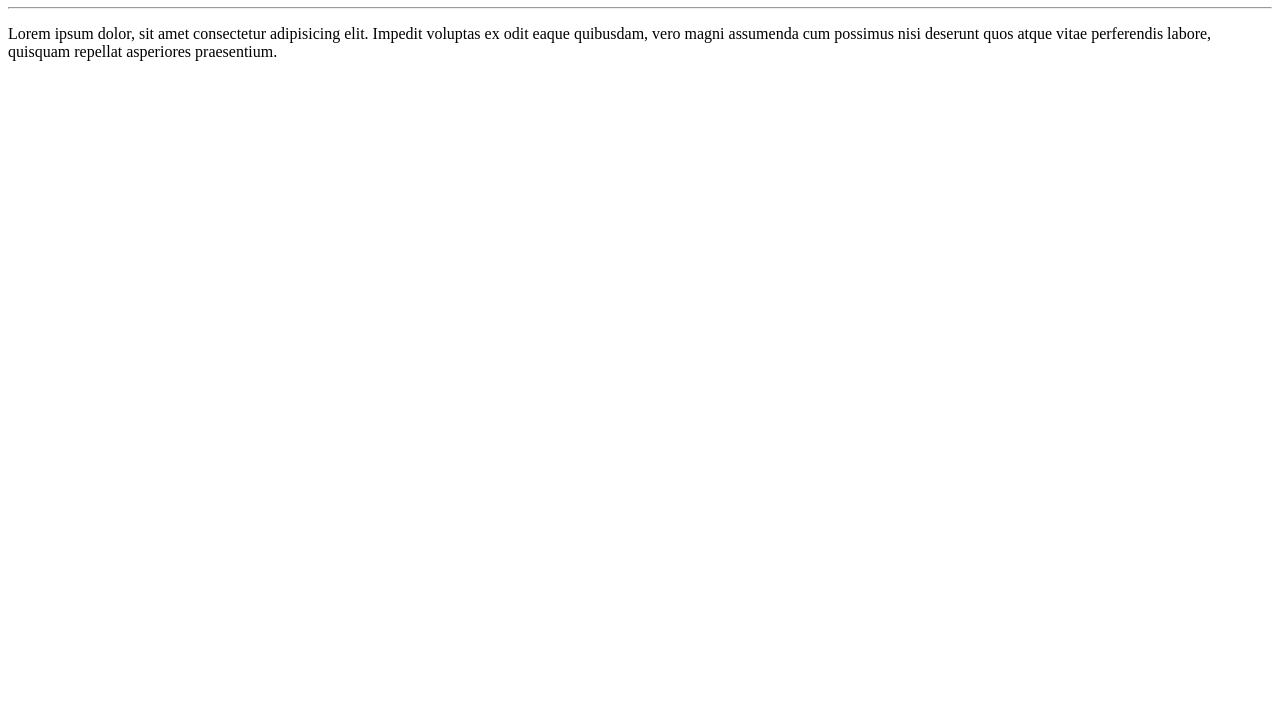
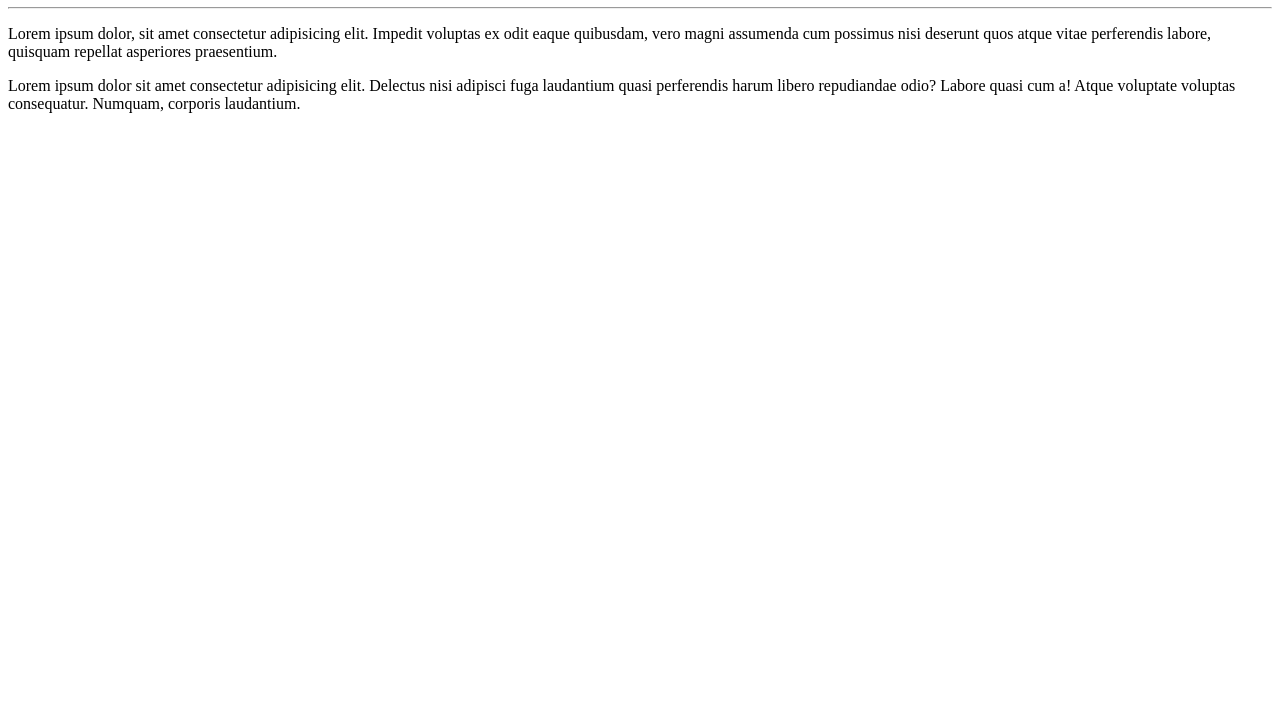
Before and after one commit to marivalsan/Ola-Mundo, a plain HTML site: page site-exemplo/index.html in a window 1280 px wide. Shown: the part 73-800 px from the top of the page. Drawn offline with Linux system fonts and the light colour scheme.

Commit message:
Adicionei um parágrafo

```diff
--- a/site-exemplo/index.html
+++ b/site-exemplo/index.html
@@ -9,5 +9,6 @@
     <h1>Olá, Mundo!</h1>
     <hr>
     <p>Lorem ipsum dolor, sit amet consectetur adipisicing elit. Impedit voluptas ex odit eaque quibusdam, vero magni assumenda cum possimus nisi deserunt quos atque vitae perferendis labore, quisquam repellat asperiores praesentium.</p>
+    <p>Lorem ipsum dolor sit amet consectetur adipisicing elit. Delectus nisi adipisci fuga laudantium quasi perferendis harum libero repudiandae odio? Labore quasi cum a! Atque voluptate voluptas consequatur. Numquam, corporis laudantium.</p>
 </body>
 </html>
```
